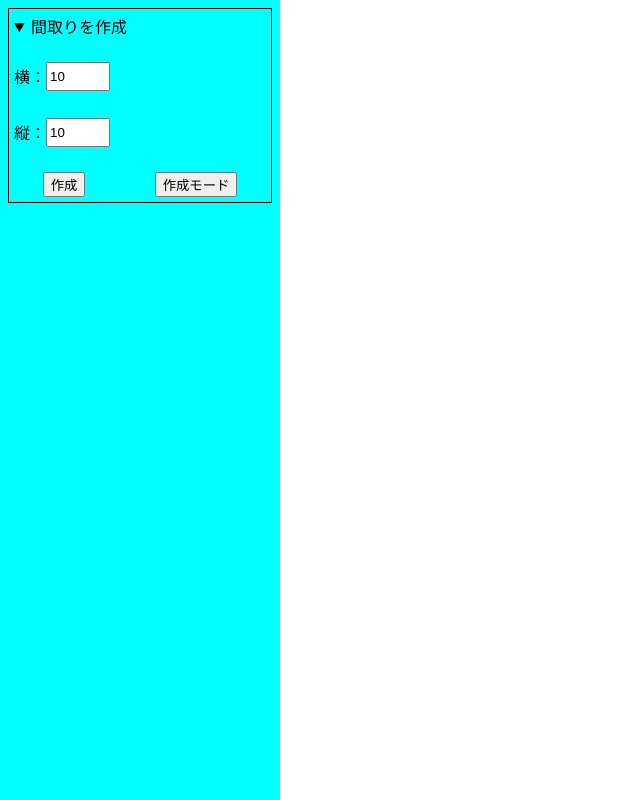
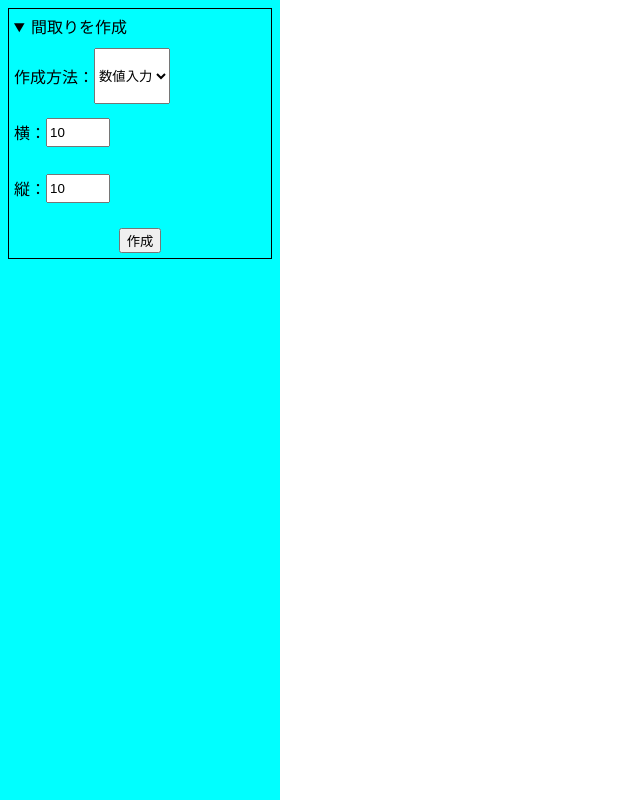
Before and after one commit to rontan0812/layout, a React (Vite) app: page / in a window 1280 px wide. Both pictures are taken after a click on the heading "間取りを作成". Shown: the whole page, without its empty margins (0-640 px from the left). Built offline with nearby package versions, Linux system fonts and the light colour scheme.

Commit message:
make making mode

```diff
--- a/src/LeftBar.jsx
+++ b/src/LeftBar.jsx
@@ -25,6 +25,7 @@ export default function LeftBar(props) {
     const [widthInput, setWidthInput] = useState(initialWidth);
     const [heightInput, setHeightInput] = useState(initialHeight);
     const [wallColor, setWallColor] = useState(initialWallColor);
+    const [createMode, setCreateMode] = useState('numeric');
 
     const [fType, setFType] = useState('sofa')
     const [fX, setFX] = useState(5)
@@ -59,6 +60,9 @@ export default function LeftBar(props) {
 
         if (typeof onCreate === "function") onCreate(width, height);
         if (typeof onStart === "function") onStart(true);
+        if (createMode === 'drawing' && isMakingMode) {
+            if (typeof onMode === "function") onMode(true);
+        }
     }
 
     function handleUpdateRoom() {
@@ -170,6 +174,23 @@ export default function LeftBar(props) {
             <details className="leftbarContents makeRoom">
                 <summary className="summary">{making ? '間取りを修正' : '間取りを作成'}</summary>
                 <div className="input_flex">
+                    <p>作成方法：</p>
+                    <select value={createMode} onChange={(e) => {
+                        const val = e.target.value;
+                        setCreateMode(val);
+                        if (val === 'drawing') {
+                            if (!isMakingMode && typeof onMode === 'function') onMode(false);
+                        } else {
+                            if (isMakingMode && typeof onMode === 'function') onMode(true);
+                        }
+                    }} disabled={making}>
+                        <option value="numeric">数値入力</option>
+                        <option value="drawing">図で作成</option>
+                    </select>
+                </div>
+                {createMode === 'numeric' && (
+                    <>
+                        <div className="input_flex">
                             <p>横：</p>
                             <input
                                 type="number"
@@ -191,18 +212,20 @@ export default function LeftBar(props) {
                                 id="heightInput"
                             />
                         </div>
+                    </>
+                )}
                 <div className="button-group">
                     {making ? (
                         <>
                             <button id="updateRoomButton" onClick={handleUpdateRoom}>修正を保存</button>
+                            <button id="makeRoomModeChangeButton" onClick={changeToMakeRoom}>{isMakingMode ? "戻る" : "作成モード"}</button>
                         </>
                     ) : (
                         <button id="makeRoomButton" onClick={handleMakeRoom}>作成</button>
                     )}
-                    <button id="makeRoomModeChangeButton" onClick={changeToMakeRoom}>{isMakingMode ? "戻る" : "作成モード"}</button>
                 </div>
             </details>
-            {making && (
+            {!isMakingMode && making && (
                 <div>
                 <details className="leftbarContents furniture">
                     <summary className="summary">家具を配置</summary>
--- a/src/Room.jsx
+++ b/src/Room.jsx
@@ -3,8 +3,16 @@ import * as THREE from 'three'
 import { useRef, useEffect } from 'react'
 import { PerspectiveCamera } from '@react-three/drei'
 
-export default function Room({ width = 10, height = 10, scale = 1, furnitureList = [], selectedIndex = null, onSelectFurniture = () => {}, switchDim = false, wallColor = '#ffffff' }) {
+export default function Room({ width = 10, height = 10, scale = 1, furnitureList = [], selectedIndex = null, onSelectFurniture = () => {}, switchDim = false, wallColor = '#ffffff', isMakingMode = false }) {
     const aspect = (height === 0) ? 1 : (width / height)
+
+    if (isMakingMode) {
+        return (
+            <div className="room" style={{ display: 'flex', justifyContent: 'center', alignItems: 'center', backgroundColor: '#f0f0f0', color: '#333' }}>
+                <h2>作成モード</h2>
+            </div>
+        )
+    }
 
     const longSide = 7
     let planeWidth, planeHeight
--- a/src/index.jsx
+++ b/src/index.jsx
@@ -162,8 +162,8 @@ export default function App() {
                 onUpdateWallColor={handleUpdateWallColor}
                 initialWallColor={wallColor}
             />
-            {roomVisible ? (
-                <Room width={roomWidth} height={roomHeight} furnitureList={furnitureList} selectedIndex={selectedIndex} onSelectFurniture={handleSelectFurniture} switchDim={switchDim} wallColor={wallColor} />
+            {roomVisible || makeMode ? (
+                <Room width={roomWidth} height={roomHeight} furnitureList={furnitureList} selectedIndex={selectedIndex} onSelectFurniture={handleSelectFurniture} switchDim={switchDim} wallColor={wallColor} isMakingMode={makeMode} />
             ) : (
                 <div className="room" />
             )}
```
Lines whose indentation alone changed are shown as unchanged.
